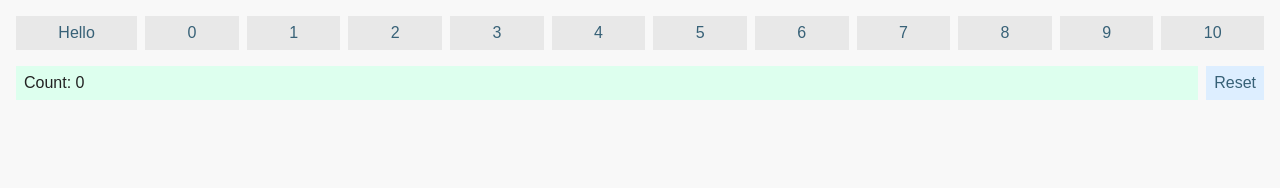
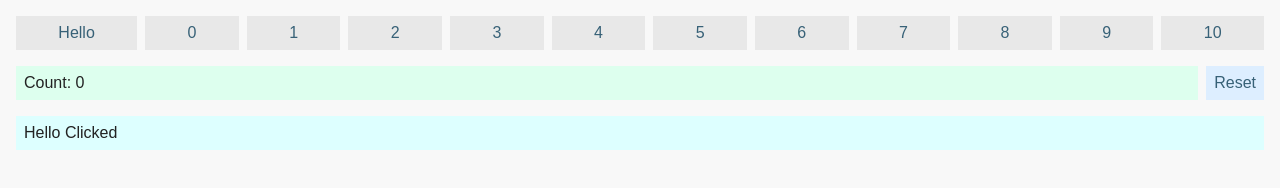
Before and after one commit to Terrier-Tech/tuff, a website built with Vite: page index.html in a window 1280 px wide. Both pictures are taken after a click on the link "Hello". Built offline with nearby package versions, Linux system fonts and the light colour scheme.

Commit message:
implement multiple message keys per element, use requestAnimationFrame for updates

```diff
--- a/src/tuff-demo/index.ts
+++ b/src/tuff-demo/index.ts
@@ -1,7 +1,7 @@
 import './styles.scss'
 import {Div} from '../tuff/tags'
 import {Assembly, Part, ParentTag} from '../tuff/part'
-import { newMessageKey } from '../tuff/messages'
+import { makeKey } from '../tuff/messages'
 
 const range = (start: number, end: number) => Array.from(Array(end - start + 1).keys()).map(x => x + start)
 
@@ -9,9 +9,10 @@ type ButtonState = {
     text: string
 }
 
-const ResetKey = newMessageKey()
-const IncKey = newMessageKey()
-const HelloKey = newMessageKey()
+const ResetKey = makeKey()
+const IncKey = makeKey()
+const HelloKey = makeKey()
+const OutputKey = makeKey()
 
 class IncrementButton extends Part<ButtonState> {
 
@@ -19,6 +20,8 @@ class IncrementButton extends Part<ButtonState> {
         parent.a(this.state)
             .click(IncKey)
             .data({value: this.state.text})
+            .click(OutputKey)
+            .data({output: `Increment ${this.state.text} Clicked`})
     }
 
 }
@@ -30,7 +33,7 @@ class Toolbar extends Part<{}> {
     init() {
         for (let i of range(0, 10)) {
             this.buttons.push(
-                this.createPart(IncrementButton, {text: i.toString()})
+                this.makePart(IncrementButton, {text: i.toString()})
             )
         }
 
@@ -45,6 +48,8 @@ class Toolbar extends Part<{}> {
         parent.div(d => {
             d.a({text: "Hello"})
              .click(HelloKey)
+             .click(OutputKey)
+             .data({output: "Hello Clicked"})
         })
         for (let button of this.buttons) {
             parent.part(button)
@@ -75,14 +80,42 @@ class Counter extends Part<CounterState> {
 
 }
 
+type OutputState = {
+    text: string
+}
+
+class Output extends Part<OutputState> {
+
+    init() {
+        this.onClick(OutputKey, m => {
+            this.write(m.element.dataset?.output || "")
+            return false
+        }, true)
+    }
+
+    write(t: string) {
+        console.log(`writing output: ${t}`)
+        this.state.text = t
+        this.dirty()
+    }
+
+    render(parent: Div) {
+        parent.class('output')
+        parent.div({text: this.state.text})
+    }
+
+}
+
 class App extends Assembly<{}> {
     toolbar: Toolbar
     counter: Counter
+    output: Output
 
     constructor() {
         super({})
-        this.toolbar = this.createPart(Toolbar, {})
-        this.counter = this.createPart(Counter, {count: 0})
+        this.toolbar = this.makePart(Toolbar, {})
+        this.counter = this.makePart(Counter, {count: 0})
+        this.output = this.makePart(Output, {text: ""})
     }
 
     init() {
@@ -90,15 +123,15 @@ class App extends Assembly<{}> {
             let value = parseInt(m.element.dataset.value || '0')
             console.log(`increment by ${value}`)
             this.counter.incCount(value)
-            this.update()
             return true
         })
         this.onClick(ResetKey, _ => {
             console.log('clicked reset')
             this.counter.resetCount()
-            this.update()
             return true
         })
+
+        this.output.write("Initialized!")
     }
 
     render(parent: ParentTag) {
@@ -110,8 +143,11 @@ class App extends Assembly<{}> {
             d.div('.shrink', d => {
                 d.a({text: "Reset"})
                     .click(ResetKey)
+                    .click(OutputKey)
+                    .data({output: `Increment Reset Clicked`})
             })
         })
+        parent.part(this.output)
     }
 }
 
--- a/src/tuff-demo/styles.scss
+++ b/src/tuff-demo/styles.scss
@@ -25,6 +25,8 @@ body {
 a {
 	color: $secondary-color;
 	cursor: pointer;
+    @include scale-push;
+    display: inline-block;
 }
 
 .toolbar {
@@ -39,7 +41,6 @@ a {
 		display: block;
 		padding: 0.5em;
 		text-align: center;
-		@include scale-push;
 	}
 }
 
@@ -59,3 +60,9 @@ a {
 		padding: 0.5em;
 	}
 }
+
+.output {
+    margin: 0.5em;
+    padding: 0.5em;
+    background-color: #dff;
+}
--- a/src/tuff/messages.ts
+++ b/src/tuff/messages.ts
@@ -6,9 +6,9 @@ export type MessageKey = {
 
 let count = 0
 
-export const newMessageKey = () => {
+export const makeKey = () => {
     count += 1
     return {
-        id: `message-${count}`
+        id: `__message-${count}__`
     }
 }
--- a/src/tuff/part.ts
+++ b/src/tuff/part.ts
@@ -58,11 +58,11 @@ export abstract class Part<StateType> {
         }
     }
 
-    createPart<PartType extends Part<PartStateType>, PartStateType>(
+    makePart<PartType extends Part<PartStateType>, PartStateType>(
         constructor: {new (p: PartParent, id: string, state: PartStateType): PartType},
         state: PartStateType): PartType
     {
-        let part = this.assembly.createParentedPart(constructor, this, state)
+        let part = this.assembly.makeParentedPart(constructor, this, state)
         this.children[part.id] = part
         return part
     }
@@ -93,11 +93,12 @@ export abstract class Part<StateType> {
 
     /// Dirty Tracking
 
-    private _dirty = false
+    protected _dirty = false
 
     // mark this part as dirty
     dirty() {
         this._dirty = true
+        this.assembly.requestFrame()
     }
 
 
@@ -135,41 +136,47 @@ export abstract class Part<StateType> {
         this.listen("click", key, listener, passive)
     }
 
-    attachEventListeners(elem: HTMLElement) {
+    attachEventListeners() {
+        let elem = this.rootElement
         for (let type of ['click']) {
             let handlers = this.htmlHandlers.get(type)
             if (handlers?.size) {
                 this.addTypeListener(elem, type as (keyof HTMLElementEventMap), handlers)
             }
         }
+        this.eachChild(child => {
+            child.attachEventListeners()
+        })
     }
 
     addTypeListener(elem: HTMLElement, type: keyof HTMLElementEventMap, handlers: HTMLMessageHandlerMap) {
-        console.log(`attaching ${type} event listeners to`, elem)
+        console.log(`attaching ${handlers.size} ${type} event listeners to`, elem)
         elem.addEventListener(type, function(this: HTMLElement, evt: HTMLElementEventMap[typeof type]) {
-            console.log(`${type} event`, this, evt)
 
             // traverse the DOM path to find an event key
             let target: HTMLElement | null = null
-            let key: string | null = null
+            let keys: string[] | null = null
             for (let e of evt.composedPath()) {
-                if ((e as any).dataset[`__${type}`]) {
-                    key = (e as any).dataset[`__${type}`]
+                let data = (e as any).dataset
+                if (data && data[`__${type}__`]?.length) {
+                    keys = data[`__${type}__`].split(';')
                     target = e as HTMLElement
                     break
                 }
             }
 
-            if (!key?.length) return
-            console.log(`${type} event key: ${key}`)
-            let handler = handlers.get(key)
-            if (!handler) return
+            if (!keys?.length) return
+            console.log(`${type} event: ${keys.join(';')}`, this, evt)
+            for (let k of keys) {
+                let handler = handlers.get(k)
+                if (!handler) continue
                 if (handler.callback({
                     type: type,
                     event: evt,
                     element: target!
                 })) {
                     evt.stopPropagation()
+                }
             }
         })
     }
@@ -198,6 +205,7 @@ export abstract class Part<StateType> {
         if (this._dirty) {
             const root = this.rootElement
             console.time('Part.update')
+            console.log("Updating part", this)
             this._init()
             let parent = new Tag("")
             this.render(parent)
@@ -206,10 +214,10 @@ export abstract class Part<StateType> {
             console.timeEnd('Part.update')
             root.innerHTML = output.join('')
             this._dirty = false
-            this.attachEventListeners(root)
+            this.attachEventListeners()
+
         }
         else {
-            console.log('skipping clean part update')
             this.eachChild(child => {
                 child.update()
             })
@@ -233,7 +241,7 @@ export abstract class Assembly<StateType> extends Part<StateType> {
     constructor(state: StateType) {
         super(null, 'assembly', state)
         this._assembly = this
-        this.dirty() // so that it renders the first time
+        this._dirty = true // so that it renders the first time
     }
 
     mount(root: HTMLElement | string) {
@@ -243,22 +251,16 @@ export abstract class Assembly<StateType> extends Part<StateType> {
         else {
             this.root = document.getElementById(root)!
         }
-        this.update()
-        this.eachGrandchild(child => {
-            let elem = document.getElementById(child.id)
-            if (elem) {
-                child.attachEventListeners(elem)
-            }
-        })
+        this.requestFrame()
     }
 
-    createParentedPart<PartType extends Part<PartStateType>, PartStateType>(
+    makeParentedPart<PartType extends Part<PartStateType>, PartStateType>(
         constructor: {new (p: PartParent, id: string, state: PartStateType): PartType},
         parent: PartParent,
         state: PartStateType): PartType
     {
         this.idCount += 1
-        let part = new constructor(parent || this, `__part-${this.idCount.toString()}`, state)
+        let part = new constructor(parent || this, `__part-${this.idCount.toString()}__`, state)
         this.grandchildren[part.id] = part
         if (parent) { // don't register as a root-level part if there's a different parent
             // part._assembly = this
@@ -275,4 +277,19 @@ export abstract class Assembly<StateType> extends Part<StateType> {
         return this.root!
     }
 
+
+    // Frames
+
+    private frameRequested = false
+
+    requestFrame() {
+        if (this.frameRequested) return
+        this.frameRequested = true
+        requestAnimationFrame(t => {
+            console.log('frame', t)
+            this.frameRequested = false
+            this.update()
+        })
     }
+
+}
--- a/src/tuff/tags.ts
+++ b/src/tuff/tags.ts
@@ -172,8 +172,30 @@ export class Tag<AttrsType extends Attrs> {
 
     /// Messages
 
+    private messageKeys: {[type: string]: MessageKey[]} | null = null
+
+    private addMessageKey(type: string, key: MessageKey) {
+        if (!this.messageKeys) {
+            this.messageKeys = {}
+        }
+        if (this.messageKeys[type]) {
+            this.messageKeys[type].push(key)
+        }
+        else {
+            this.messageKeys[type] = [key]
+        }
+    }
+
+    private addMessageKeys(output: string[]) {
+        if (!this.messageKeys) return
+        for (let typeKeys of Object.entries(this.messageKeys)) {
+            let keys = typeKeys[1].map(k => {return k.id}).join(';')
+            output.push(`data-__${typeKeys[0]}__="${keys}"`)
+        }
+    }
+
     emit(type: keyof HTMLElementEventMap, key: MessageKey): Tag<AttrsType> {
-        this.dataAttr(`__${type}`, key.id)
+        this.addMessageKey(type, key)
         return this
     }
 
@@ -200,6 +222,7 @@ export class Tag<AttrsType extends Attrs> {
         if (this._data) {
             buildDataAttrs(allAttrs, this._data)
         }
+        this.addMessageKeys(allAttrs)
         if (allAttrs.length) {
             output.push(` ${allAttrs.join(' ')}`)
         }
```
Lines whose indentation alone changed are shown as unchanged.
